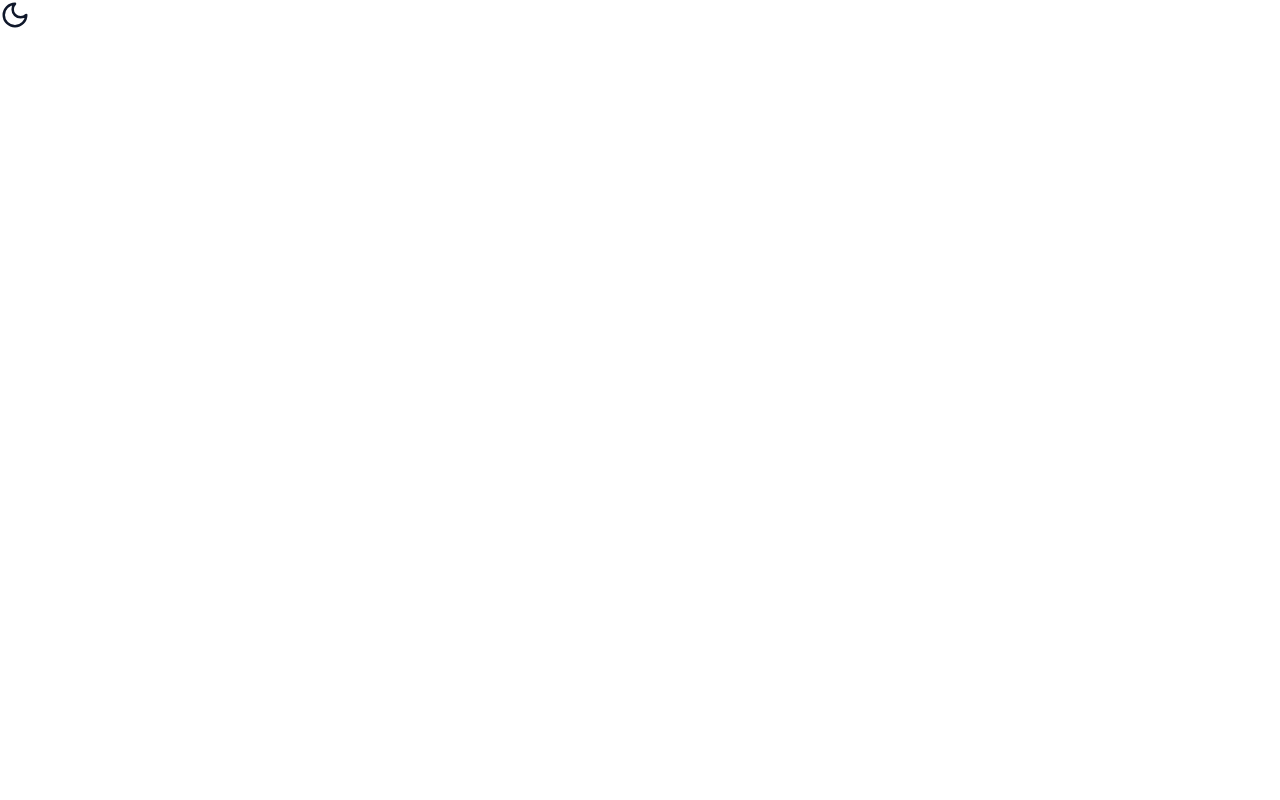
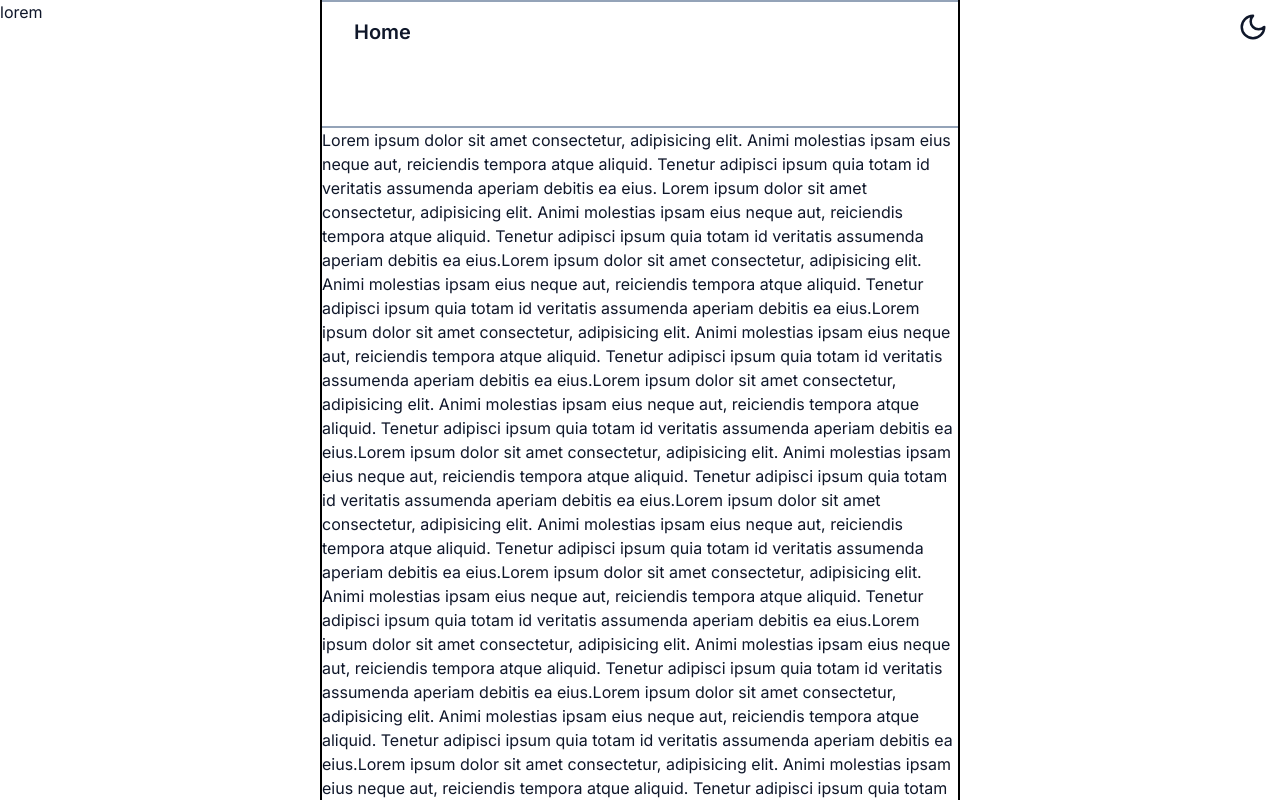
Before and after one commit to healertrix/twitter, a Next.js app: page / in a window 1280 px wide. Shown: the top 800 px of the page. Built offline with nearby package versions, Linux system fonts and the light colour scheme.

Commit message:
3 columns but scrolling and sticky head needs to be implemented

```diff
--- /dev/null
+++ b/app/components/section 2/Home.tsx
@@ -0,0 +1,11 @@
+export default function Home() {
+    return (
+      <>
+        <main className='h-32 border-y-2 border-slate-400'>
+          <div className='text-xl font-semibold translate-x-8 translate-y-4 	'>
+            Home
+          </div>
+        </main>
+      </>
+    );
+}
--- /dev/null
+++ b/app/components/section 2/content.tsx
@@ -0,0 +1,98 @@
+import Home from "./Home";
+export default function Content() {
+    return (
+      <>
+        <div className='border-x-2 border-black dark:border-white h-full 	'>
+          <header className='sticky top-0 z-50'>
+            <div className='h-32 border-y-2 border-slate-400'>
+              <div className='text-xl font-semibold translate-x-8 translate-y-4 	'>
+                Home
+              </div>
+            </div>
+          </header>
+          <main className='relative'>
+            Lorem ipsum dolor sit amet consectetur, adipisicing elit. Animi
+            molestias ipsam eius neque aut, reiciendis tempora atque aliquid.
+            Tenetur adipisci ipsum quia totam id veritatis assumenda aperiam
+            debitis ea eius. Lorem ipsum dolor sit amet consectetur, adipisicing
+            elit. Animi molestias ipsam eius neque aut, reiciendis tempora atque
+            aliquid. Tenetur adipisci ipsum quia totam id veritatis assumenda
+            aperiam debitis ea eius.Lorem ipsum dolor sit amet consectetur,
+            adipisicing elit. Animi molestias ipsam eius neque aut, reiciendis
+            tempora atque aliquid. Tenetur adipisci ipsum quia totam id
+            veritatis assumenda aperiam debitis ea eius.Lorem ipsum dolor sit
+            amet consectetur, adipisicing elit. Animi molestias ipsam eius neque
+            aut, reiciendis tempora atque aliquid. Tenetur adipisci ipsum quia
+            totam id veritatis assumenda aperiam debitis ea eius.Lorem ipsum
+            dolor sit amet consectetur, adipisicing elit. Animi molestias ipsam
+            eius neque aut, reiciendis tempora atque aliquid. Tenetur adipisci
+            ipsum quia totam id veritatis assumenda aperiam debitis ea
+            eius.Lorem ipsum dolor sit amet consectetur, adipisicing elit. Animi
+            molestias ipsam eius neque aut, reiciendis tempora atque aliquid.
+            Tenetur adipisci ipsum quia totam id veritatis assumenda aperiam
+            debitis ea eius.Lorem ipsum dolor sit amet consectetur, adipisicing
+            elit. Animi molestias ipsam eius neque aut, reiciendis tempora atque
+            aliquid. Tenetur adipisci ipsum quia totam id veritatis assumenda
+            aperiam debitis ea eius.Lorem ipsum dolor sit amet consectetur,
+            adipisicing elit. Animi molestias ipsam eius neque aut, reiciendis
+            tempora atque aliquid. Tenetur adipisci ipsum quia totam id
+            veritatis assumenda aperiam debitis ea eius.Lorem ipsum dolor sit
+            amet consectetur, adipisicing elit. Animi molestias ipsam eius neque
+            aut, reiciendis tempora atque aliquid. Tenetur adipisci ipsum quia
+            totam id veritatis assumenda aperiam debitis ea eius.Lorem ipsum
+            dolor sit amet consectetur, adipisicing elit. Animi molestias ipsam
+            eius neque aut, reiciendis tempora atque aliquid. Tenetur adipisci
+            ipsum quia totam id veritatis assumenda aperiam debitis ea
+            eius.Lorem ipsum dolor sit amet consectetur, adipisicing elit. Animi
+            molestias ipsam eius neque aut, reiciendis tempora atque aliquid.
+            Tenetur adipisci ipsum quia totam id veritatis assumenda aperiam
+            debitis ea eius.Lorem ipsum dolor sit amet consectetur, adipisicing
+            elit. Animi molestias ipsam eius neque aut, reiciendis tempora atque
+            aliquid. Tenetur adipisci ipsum quia totam id veritatis assumenda
+            aperiam debitis ea eius.Lorem ipsum dolor sit amet consectetur,
+            adipisicing elit. Animi molestias ipsam eius neque aut, reiciendis
+            tempora atque aliquid. Tenetur adipisci ipsum quia totam id
+            veritatis assumenda aperiam debitis ea eius.Lorem ipsum dolor sit
+            amet consectetur, adipisicing elit. Animi molestias ipsam eius neque
+            aut, reiciendis tempora atque aliquid. Tenetur adipisci ipsum quia
+            totam id veritatis assumenda aperiam debitis ea eius.Lorem ipsum
+            dolor sit amet consectetur, adipisicing elit. Animi molestias ipsam
+            eius neque aut, reiciendis tempora atque aliquid. Tenetur adipisci
+            ipsum quia totam id veritatis assumenda aperiam debitis ea
+            eius.Lorem ipsum dolor sit amet consectetur, adipisicing elit. Animi
+            molestias ipsam eius neque aut, reiciendis tempora atque aliquid.
+            Tenetur adipisci ipsum quia totam id veritatis assumenda aperiam
+            debitis ea eius.Lorem ipsum dolor sit amet consectetur, adipisicing
+            elit. Animi molestias ipsam eius neque aut, reiciendis tempora atque
+            aliquid. Tenetur adipisci ipsum quia totam id veritatis assumenda
+            aperiam debitis ea eius.Lorem ipsum dolor sit amet consectetur,
+            adipisicing elit. Animi molestias ipsam eius neque aut, reiciendis
+            tempora atque aliquid. Tenetur adipisci ipsum quia totam id
+            veritatis assumenda aperiam debitis ea eius.Lorem ipsum dolor sit
+            amet consectetur, adipisicing elit. Animi molestias ipsam eius neque
+            aut, reiciendis tempora atque aliquid. Tenetur adipisci ipsum quia
+            totam id veritatis assumenda aperiam debitis ea eius.Lorem ipsum
+            dolor sit amet consectetur, adipisicing elit. Animi molestias ipsam
+            eius neque aut, reiciendis tempora atque aliquid. Tenetur adipisci
+            ipsum quia totam id veritatis assumenda aperiam debitis ea
+            eius.Lorem ipsum dolor sit amet consectetur, adipisicing elit. Animi
+            molestias ipsam eius neque aut, reiciendis tempora atque aliquid.
+            Tenetur adipisci ipsum quia totam id veritatis assumenda aperiam
+            debitis ea eius.Lorem ipsum dolor sit amet consectetur, adipisicing
+            elit. Animi molestias ipsam eius neque aut, reiciendis tempora atque
+            aliquid. Tenetur adipisci ipsum quia totam id veritatis assumenda
+            aperiam debitis ea eius.Lorem ipsum dolor sit amet consectetur,
+            adipisicing elit. Animi molestias ipsam eius neque aut, reiciendis
+            tempora atque aliquid. Tenetur adipisci ipsum quia totam id
+            veritatis assumenda aperiam debitis ea eius.Lorem ipsum dolor sit
+            amet consectetur, adipisicing elit. Animi molestias ipsam eius neque
+            aut, reiciendis tempora atque aliquid. Tenetur adipisci ipsum quia
+            totam id veritatis assumenda aperiam debitis ea eius.Lorem ipsum
+            dolor sit amet consectetur, adipisicing elit. Animi molestias ipsam
+            eius neque aut, reiciendis tempora atque aliquid. Tenetur adipisci
+            ipsum quia totam id veritatis assumenda aperiam debitis ea eius.
+          </main>
+        </div>
+      </>
+    );
+}
--- /dev/null
+++ b/app/components/section 3/darkmodeToggle.tsx
@@ -0,0 +1,50 @@
+'use client'
+import { useState, useEffect } from 'react';
+import { Sun, Moon } from 'lucide-react';
+
+export default function DarkmodeToggle() {
+  const [currentTheme, setTheme] = useState(getInitialTheme());
+
+  useEffect(() => {
+    applyTheme();
+  }, [currentTheme]);
+
+    function getInitialTheme() {
+        let userTheme = null;
+        let systemTheme = true;
+        if (typeof window !== 'undefined' && window.localStorage) {
+            userTheme = localStorage.getItem('theme');
+             systemTheme = window.matchMedia(
+              '(prefers-color-scheme: dark)'
+            ).matches;
+        }
+
+    return userTheme || (systemTheme ? 'dark' : 'light');
+  }
+
+  function applyTheme() {
+    if (currentTheme === 'dark') {
+      document.documentElement.classList.add('dark');
+      localStorage.setItem('theme', 'dark');
+    } else {
+      document.documentElement.classList.remove('dark');
+      localStorage.setItem('theme', 'light');
+    }
+  }
+
+  function toggleTheme() {
+    setTheme(currentTheme === 'dark' ? 'light' : 'dark');
+  }
+
+  return (
+    <>
+      <div className='m-3'>
+        {currentTheme === 'dark' ? (
+          <Sun width='30px' height='30px' onClick={toggleTheme} />
+        ) : (
+          <Moon width='30px' height='30px' onClick={toggleTheme} />
+        )}
+      </div>
+    </>
+  );
+}
--- /dev/null
+++ b/app/components/section 3/explore.tsx
@@ -0,0 +1,8 @@
+import DarkmodeToggle from './darkmodeToggle';
+export default function Explore() {
+  return (
+    <>
+      <DarkmodeToggle></DarkmodeToggle>
+    </>
+  );
+}
--- a/app/page.tsx
+++ b/app/page.tsx
@@ -1,10 +1,17 @@
 'use client'
-import Navbar from "./components/navbar";
+import Explore from './components/section 3/explore';
+import Content from './components/section 2/content';
 export default function Home() {
   return (
     <>
-      <main>
-        <Navbar></Navbar>
+      <main className='grid grid-cols-4'>
+        <div className='col-span-1 sticky'>lorem</div>
+        <div className='col-span-2 overflow-y-auto overflow-x-hidden '>
+          <Content></Content>
+        </div>
+        <div className='flex justify-end col-span-1'>
+          <Explore></Explore>
+        </div>
       </main>
     </>
   );
```
